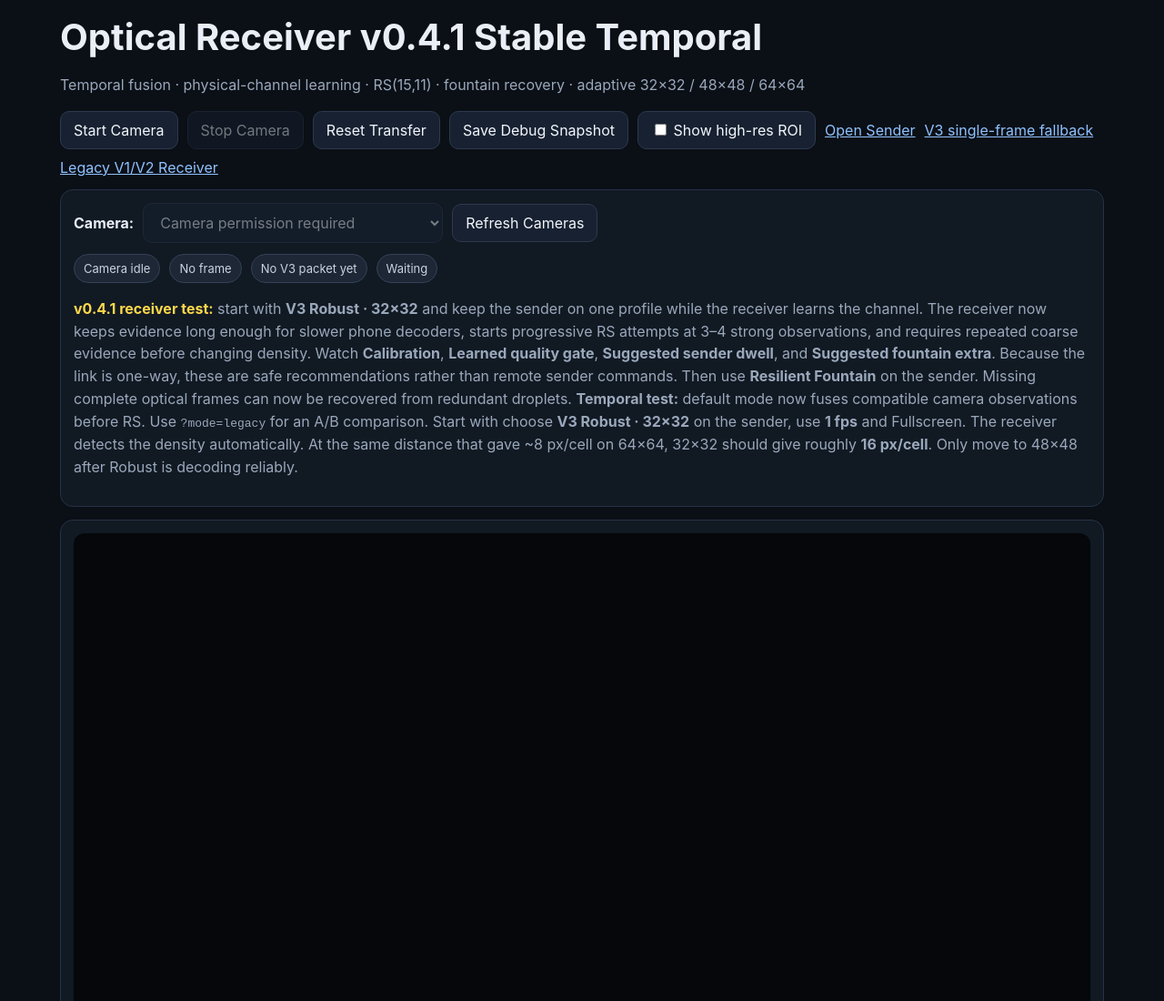
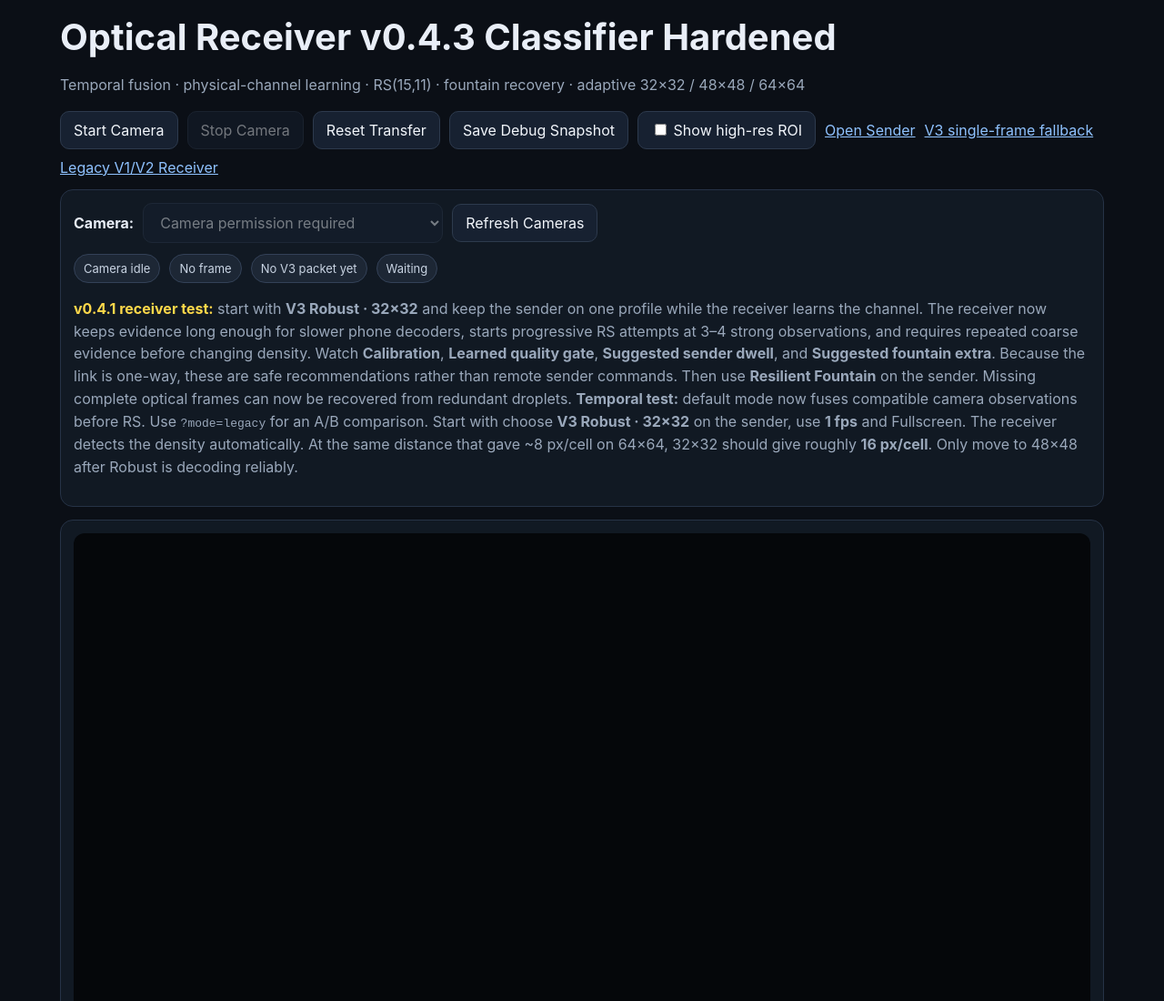
Before and after one commit to Sunny-ai-ui/optical-screen-camera-link, a website with bundled scripts: page apps/receiver-v3/index.html in a window 1280 px wide. Shown: the top 1100 px of the page at 91% size. Built offline with nearby package versions, Linux system fonts and the light colour scheme.

Commit message:
ui: label receiver as v0.4.3 classifier hardened

```diff
--- a/apps/receiver-v3/index.html
+++ b/apps/receiver-v3/index.html
@@ -3,7 +3,7 @@
 <head>
   <meta charset="utf-8">
   <meta name="viewport" content="width=device-width,initial-scale=1,viewport-fit=cover">
-  <title>Optical Receiver V3</title>
+  <title>Optical Receiver v0.4.3</title>
   <style>
     :root { font-family: Inter, ui-sans-serif, system-ui, sans-serif; color: #e9eef7; background: #0b0f16; }
     * { box-sizing: border-box; }
@@ -40,7 +40,7 @@
 </head>
 <body>
 <main>
-  <h1>Optical Receiver v0.4.1 Stable Temporal</h1>
+  <h1>Optical Receiver v0.4.3 Classifier Hardened</h1>
   <p class="sub">Temporal fusion · physical-channel learning · RS(15,11) · fountain recovery · adaptive 32×32 / 48×48 / 64×64</p>
 
   <div class="toolbar">
```
